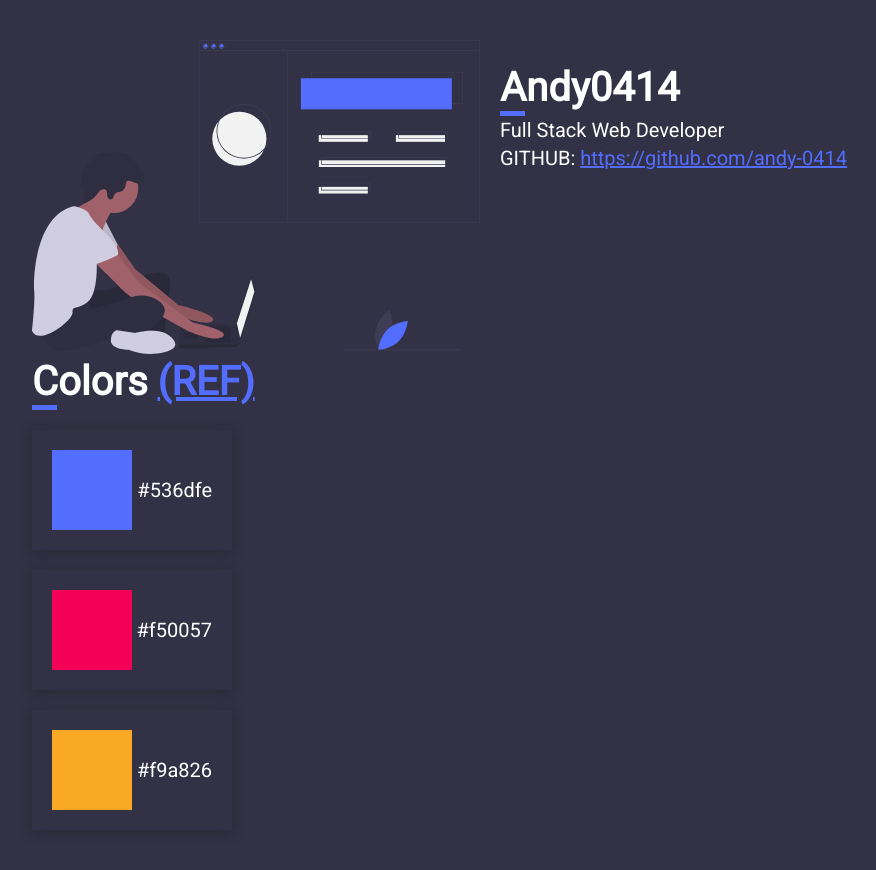
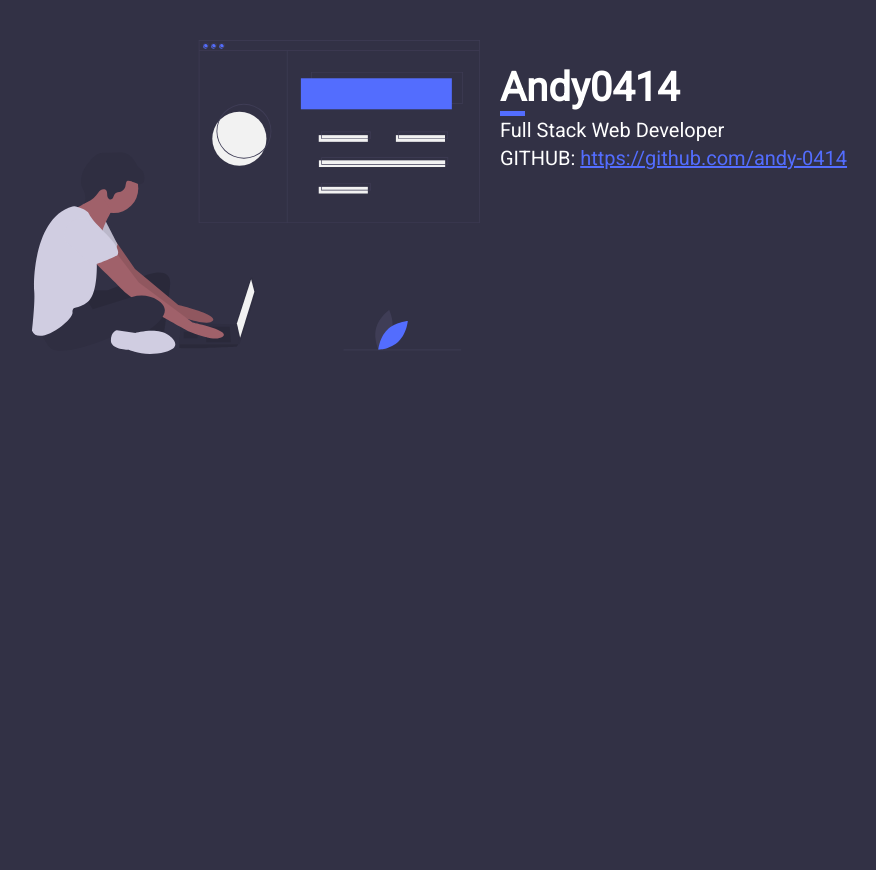
Before and after one commit to Andy-0414/andy0414.com, a Vue app: page / in a window 1280 px wide. Shown: the top 870 px of the page, without its empty margins (48-924 px from the left). After the commit the page ends 800 px from the top, so only its background shows below. Built offline with nearby package versions, Linux system fonts and the light colour scheme.

Commit message:
Update delete debug color component

```diff
--- a/src/views/Main.vue
+++ b/src/views/Main.vue
@@ -1,7 +1,7 @@
 <template>
 	<section class="main">
 		<Head></Head>
-		<Colors></Colors>
+		<!-- <Colors></Colors> -->
 	</section>
 </template>
 
```
